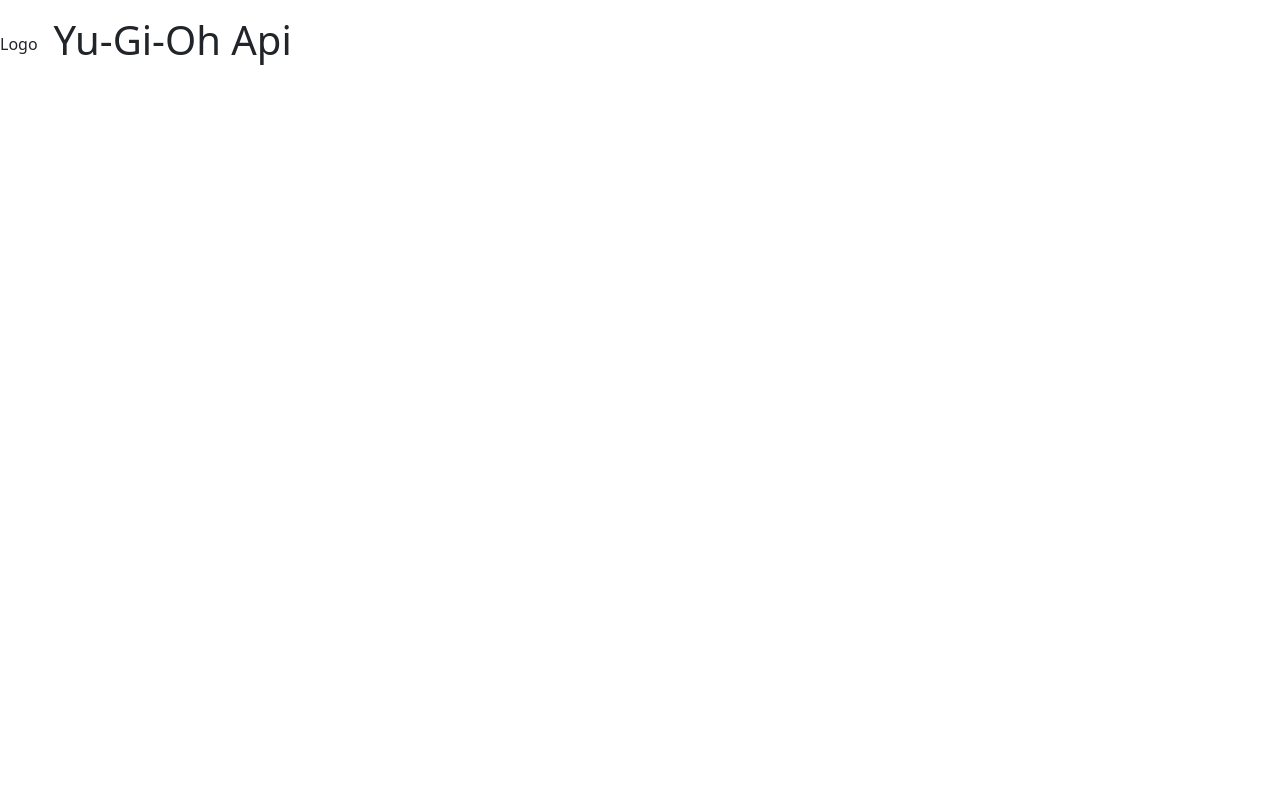
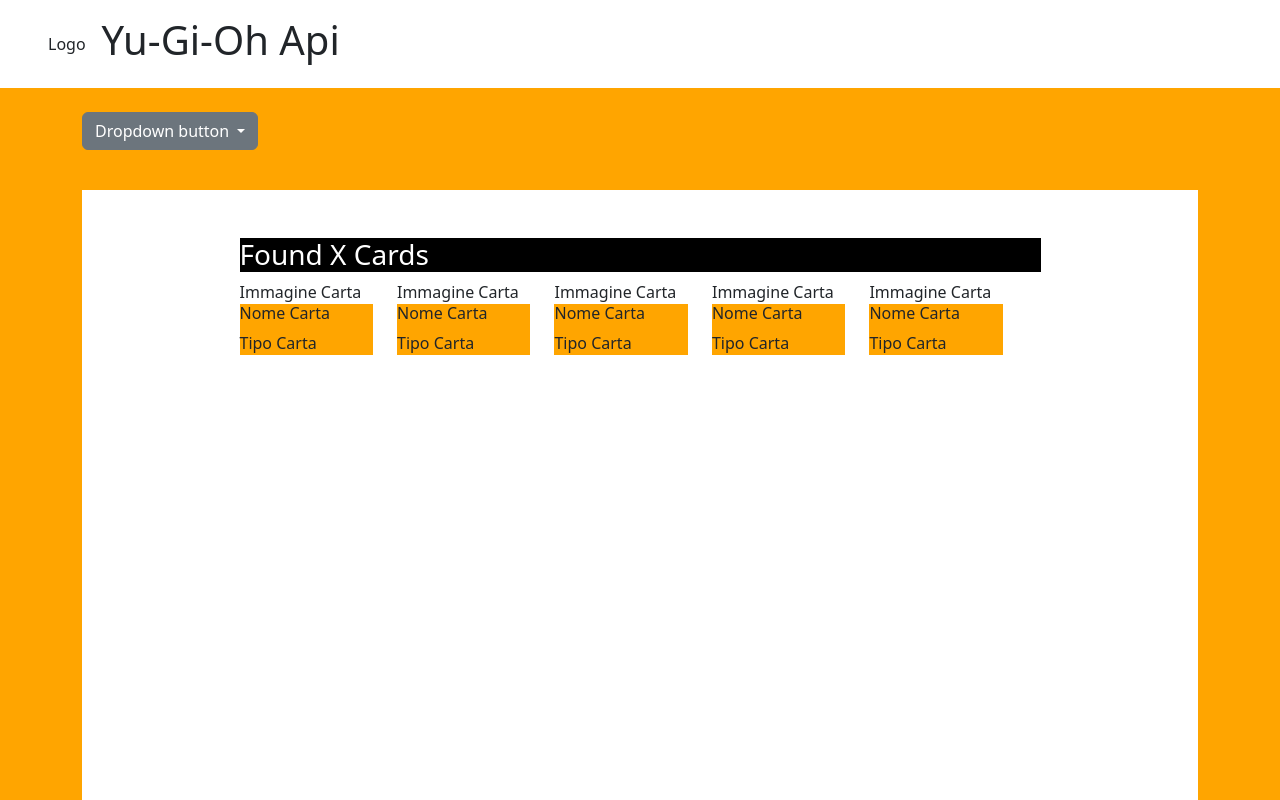
Before and after one commit to matteoNapoli42/vite-yu-gi-oh, a Vue app: page / in a window 1280 px wide. Shown: the top 800 px of the page. Built offline with nearby package versions, Linux system fonts and the light colour scheme.

Commit message:
add structure for cardShowCase

```diff
--- a/src/App.vue
+++ b/src/App.vue
@@ -15,8 +15,8 @@
         <AppHeader />
     </header>
 
-    <main class="container">
-
+    <main>
+        <AppCards />
     </main>
 </template>
 
--- a/src/components/AppCards.vue
+++ b/src/components/AppCards.vue
@@ -4,6 +4,82 @@
 }
 </script>
 
-<template></template>
+<template>
+    <section id="cardBox">
+        <div class="dropdown container py-4">
+            <button class="btn btn-secondary dropdown-toggle" type="button" data-bs-toggle="dropdown" aria-expanded="false">
+                Dropdown button
+            </button>
+            <ul class="dropdown-menu">
+                <li><a class="dropdown-item" href="#">Action</a></li>
+                <li><a class="dropdown-item" href="#">Another action</a></li>
+                <li><a class="dropdown-item" href="#">Something else here</a></li>
+            </ul>
+        </div>
+        <div id="cardShowOuterFrame" class="container m-auto my-3">
+            <div class="container py-5" id="cardShowInnerFrame">
+                <div class="container">
+                    <div class="w-75 bg-black m-auto">
+                        <h3 style="color : white">Found X Cards</h3>
+                    </div>
+                    <div class="container w-75 flex-wrap px-0 d-flex gap-4">
+                        <div class="col-2">
+                            <div>Immagine Carta</div>
+                            <div style="background-color: orange;">
+                                <h6>Nome Carta</h6>
+                                <span>Tipo Carta</span>
+                            </div>
 
-<style></style>
+                        </div>
+                        <div class="col-2">
+                            <div>Immagine Carta</div>
+                            <div style="background-color: orange;">
+                                <h6>Nome Carta</h6>
+                                <span>Tipo Carta</span>
+                            </div>
+                        </div>
+                        <div class="col-2">
+                            <div>Immagine Carta</div>
+                            <div style="background-color: orange;">
+                                <h6>Nome Carta</h6>
+                                <span>Tipo Carta</span>
+                            </div>
+                        </div>
+                        <div class="col-2">
+                            <div>Immagine Carta</div>
+                            <div style="background-color: orange;">
+                                <h6>Nome Carta</h6>
+                                <span>Tipo Carta</span>
+                            </div>
+                        </div>
+                        <div class="col-2">
+                            <div>Immagine Carta</div>
+                            <div style="background-color: orange;">
+                                <h6>Nome Carta</h6>
+                                <span>Tipo Carta</span>
+                            </div>
+                        </div>
+                    </div>
+
+                </div>
+            </div>
+        </div>
+
+    </section>
+</template>
+
+<style scoped>
+#cardBox {
+    background-color: orange;
+    height: 1300px;
+}
+
+#cardShowOuterFrame {
+    height: 100%;
+}
+
+#cardShowInnerFrame {
+    background-color: white;
+    height: 100%;
+}
+</style>
--- a/src/components/AppHeader.vue
+++ b/src/components/AppHeader.vue
@@ -5,7 +5,7 @@
 </script>
 
 <template>
-    <div class=" py-3 d-flex gap-3 align-items-center">
+    <div class=" py-3 px-5 d-flex gap-3 align-items-center ">
         <span>Logo</span>
         <h1>Yu-Gi-Oh Api</h1>
     </div>
```
